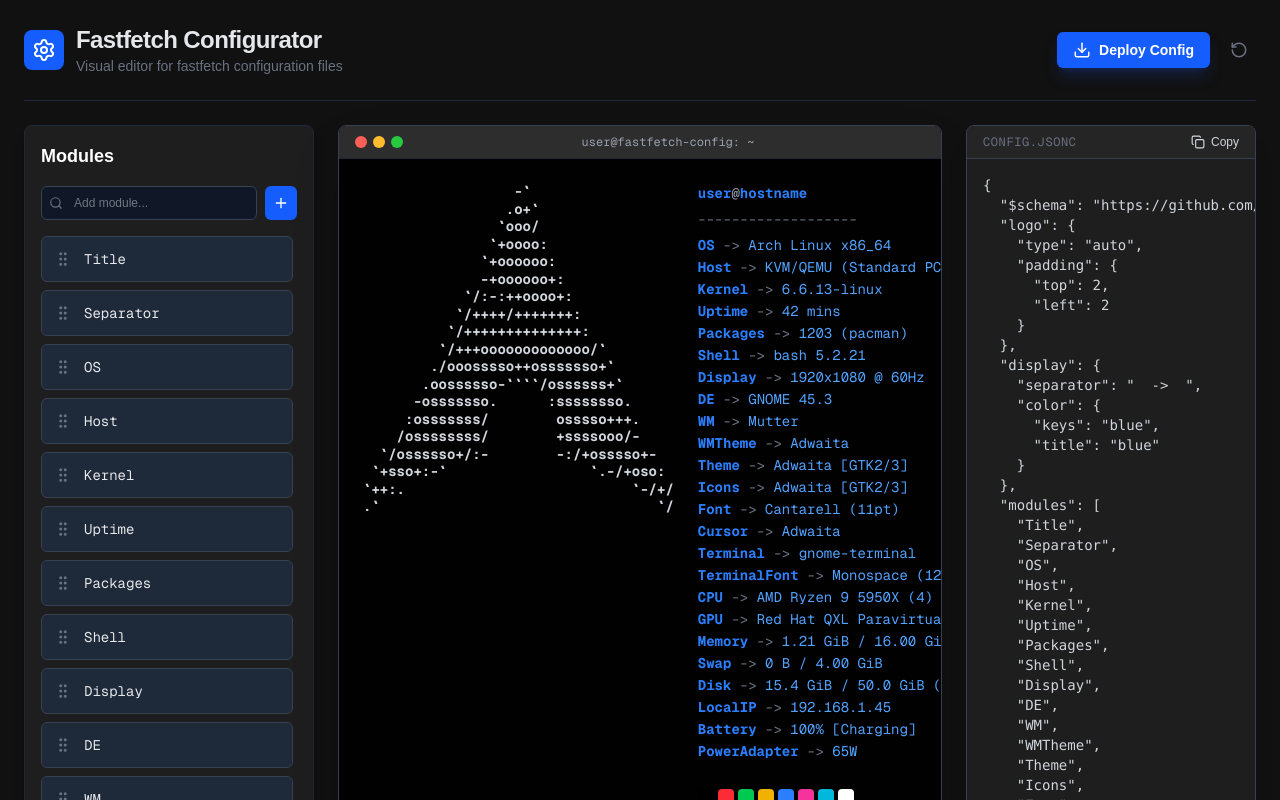
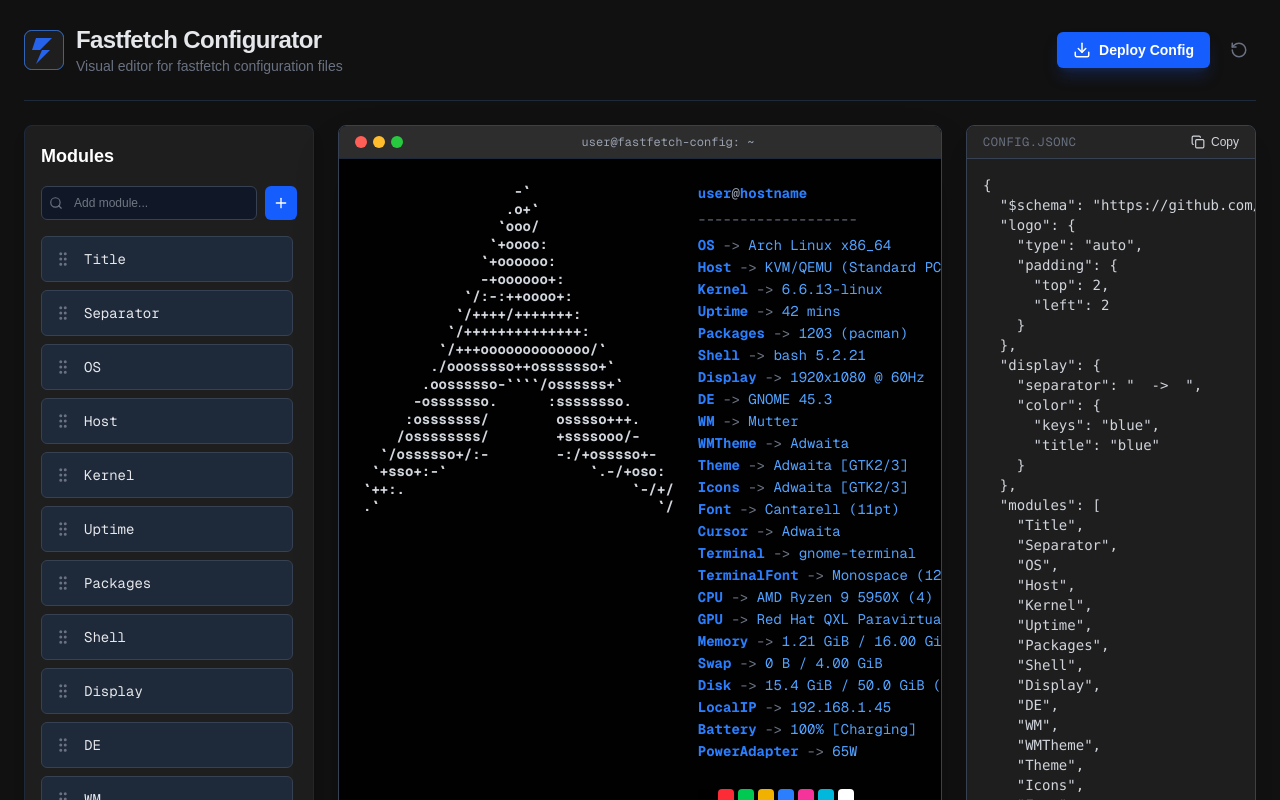
Before and after one commit to jmdspeedy/fastfetch-configurator, a Next.js app: page / in a window 1280 px wide. Shown: the top 800 px of the page. Built offline with nearby package versions, Linux system fonts and the light colour scheme.

Commit message:
feat: update header logo and refresh README

```diff
--- a/src/app/page.tsx
+++ b/src/app/page.tsx
@@ -11,9 +11,7 @@
       {/* Header */}
       <header className="flex items-center justify-between border-b border-gray-800 pb-6">
         <div className="flex items-center gap-3">
-          <div className="bg-blue-600 p-2 rounded-lg">
-            <Settings className="text-white" size={24} />
-          </div>
+          <img src="/logo.svg" alt="Logo" className="w-10 h-10" />
           <div>
             <h1 className="text-2xl font-bold tracking-tight">Fastfetch Configurator</h1>
             <p className="text-gray-500 text-sm">Visual editor for fastfetch configuration files</p>
```
Also changed, not shown: 1 other file (tests, documents, lock files or other folders).
